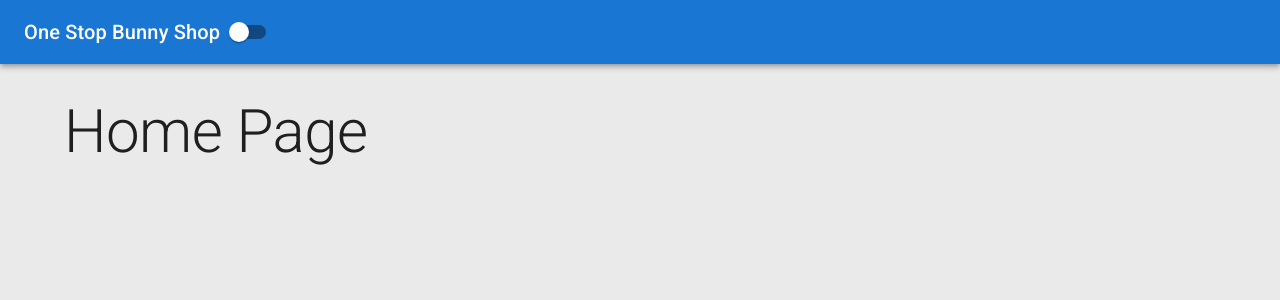
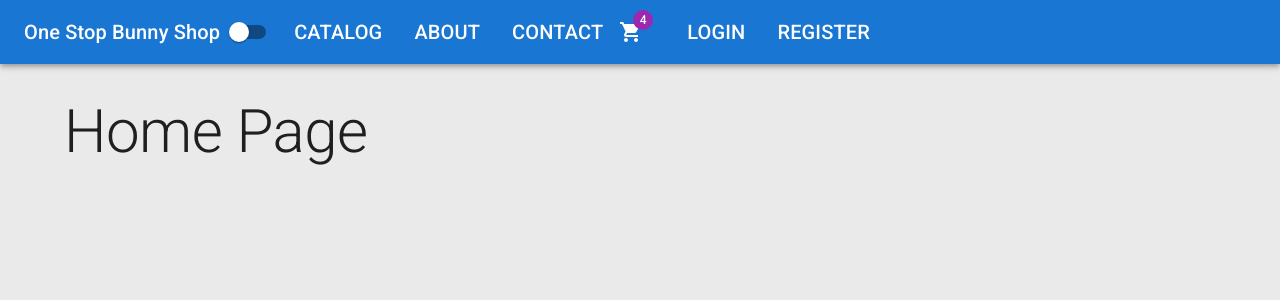
Before and after one commit to Sola0404/one-stop-bunny-shop, a React (Vite) app in the folder client/: page / in a window 1280 px wide. Shown: the top 300 px of the page. Built offline with nearby package versions, Linux system fonts and the light colour scheme.

Commit message:
Add nav links to the AppBar

```diff
--- a/client/src/app/layout/Header.tsx
+++ b/client/src/app/layout/Header.tsx
@@ -1,4 +1,26 @@
-import { AppBar, Switch, Toolbar, Typography } from "@mui/material";
+import { ShoppingCart } from "@mui/icons-material";
+import {
+	AppBar,
+	Badge,
+	IconButton,
+	List,
+	ListItem,
+	Switch,
+	Toolbar,
+	Typography,
+} from "@mui/material";
+import { NavLink } from "react-router-dom";
+
+const midLinks = [
+	{ title: "catalog", path: "/catalog" },
+	{ title: "about", path: "/about" },
+	{ title: "contact", path: "/contact" },
+];
+
+const rightLinks = [
+	{ title: "login", path: "/login" },
+	{ title: "register", path: "/register" },
+];
 
 interface Props {
 	darkMode: boolean;
@@ -9,8 +31,46 @@
 	return (
 		<AppBar position="static" sx={{ mb: 4 }}>
 			<Toolbar>
-				<Typography variant="h6">One Stop Bunny Shop</Typography>
+				<Typography
+					variant="h6"
+					component={NavLink}
+					to="/"
+					sx={{ color: "inherit", textDecoration: "none" }}
+				>
+					One Stop Bunny Shop
+				</Typography>
 				<Switch checked={darkMode} onChange={handleThemeChange} />
+				<List sx={{ display: "flex" }}>
+					{midLinks.map(({ title, path }) => (
+						<ListItem
+							component={NavLink}
+							to={path}
+							key={path}
+							sx={{ color: "inherit", typography: "h6" }}
+						>
+							{title.toUpperCase()}
+						</ListItem>
+					))}
+				</List>
+
+				<IconButton size="large" edge="start" color="inherit" sx={{ mr: 2 }}>
+					<Badge badgeContent="4" color="secondary">
+						<ShoppingCart />
+					</Badge>
+				</IconButton>
+
+				<List sx={{ display: "flex" }}>
+					{rightLinks.map(({ title, path }) => (
+						<ListItem
+							component={NavLink}
+							to={path}
+							key={path}
+							sx={{ color: "inherit", typography: "h6" }}
+						>
+							{title.toUpperCase()}
+						</ListItem>
+					))}
+				</List>
 			</Toolbar>
 		</AppBar>
 	);
```
